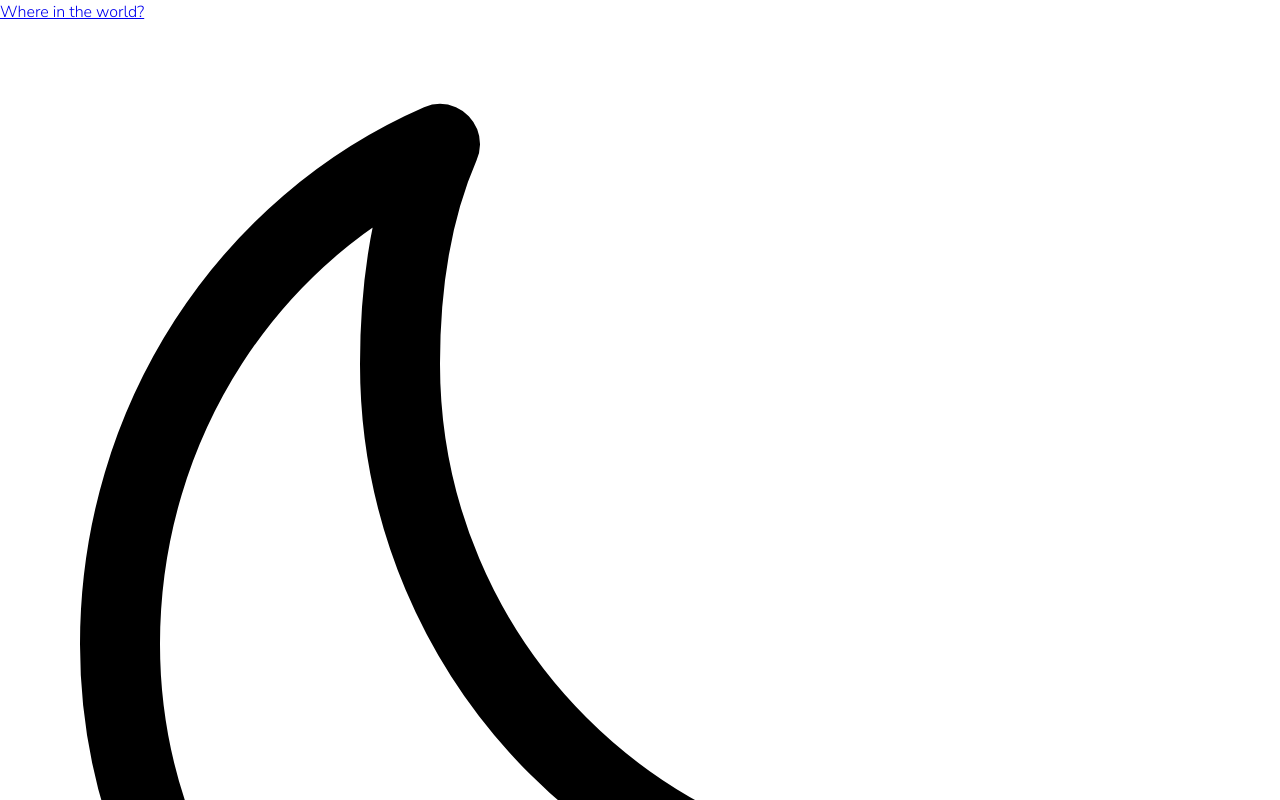
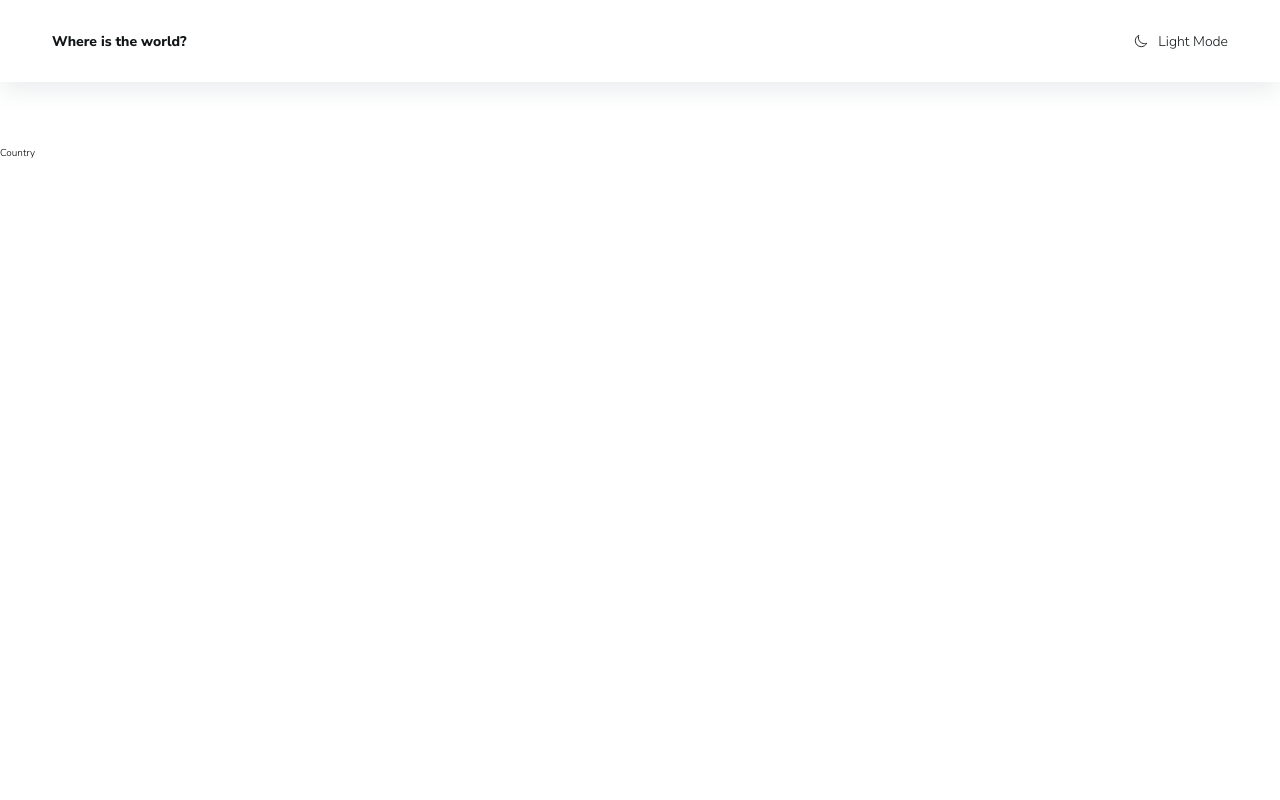
Before and after one commit to dudeek/countries, a Vue app: page / in a window 1280 px wide. Shown: the top 800 px of the page. Built offline with nearby package versions, Linux system fonts and the light colour scheme.

Commit message:
feat: 🎸 add header with theme mode

```diff
--- a/src/assets/icons/MoonIcon.vue
+++ b/src/assets/icons/MoonIcon.vue
@@ -5,7 +5,7 @@
     <title>Moon</title>
     <path
       d="M160 136c0-30.62 4.51-61.61 16-88C99.57 81.27 48 159.32 48 248c0 119.29 96.71 216 216 216 88.68 0 166.73-51.57 200-128-26.39 11.49-57.38 16-88 16-119.29 0-216-96.71-216-216z"
-      fill="none"
+      fill="currentColor"
       stroke="currentColor"
       stroke-linecap="round"
       stroke-linejoin="round"
--- a/src/assets/scss/_reset.scss
+++ b/src/assets/scss/_reset.scss
@@ -5,6 +5,10 @@
 *::before,
 *::after {
   box-sizing: border-box;
+}
+
+html {
+  font-size: 10px;
 }
 
 /* Remove default margin */
@@ -38,6 +42,7 @@
   text-rendering: optimizeSpeed;
   font-family: 'Nunito Sans', sans-serif;
   line-height: 1.5;
+  background-color: var(--background-light-gray);
 }
 
 /* A elements that don't have a class get default styles */
@@ -60,6 +65,19 @@
   font: inherit;
 }
 
+/* Remove default button styles */
+button,
+input[type="submit"],
+input[type="reset"] {
+  background: none;
+  color: inherit;
+  border: none;
+  padding: 0;
+  font: inherit;
+  cursor: pointer;
+  outline: inherit;
+}
+
 /* Remove all animations, transitions and smooth scroll for people that prefer not to see them */
 @media (prefers-reduced-motion: reduce) {
   html:focus-within {
--- a/src/assets/scss/_variables.scss
+++ b/src/assets/scss/_variables.scss
@@ -1,8 +1,22 @@
-$background-dark-blue: hsl(207, 26%, 17%);
-$background-light-gray: hsl(0, 0%, 98%);
+:root {
+  --fw-light: 300;
+  --fw-normal: 600;
+  --fw-bold: 800;
+}
 
-$text-black: hsl(200, 15%, 8%);
-$text-gray: hsl(0, 0%, 52%);
+:root.dark-theme {
+  --background-color: hsl(207, 26%, 17%);
+  --text-color: hsl(0, 0%, 100%);
+  --icon-fill: hsl(0, 0%, 100%);
+  --header-color: hsl(209, 23%, 22%);
+  --shadow: hsla(0, 0%, 96%, .2) 0 0 8px;
+}
 
-$dark-blue: hsl(209, 23%, 22%);
-$white: hsl(0, 0%, 100%);
+:root:not(.dark-theme) {
+  --background-color: hsl(0, 0%, 98%);
+  --text-color: hsl(200, 15%, 8%);
+  --icon-fill: transparent;
+  --header-color: hsl(0, 0%, 100%);
+  --shadow: hsla(210, 8%, 62%, 20%) 0px 8px 24px;
+  --gray: hsl(0, 0%, 52%);
+}
--- a/src/components/CountriesList.vue
+++ /dev/null
@@ -1,13 +0,0 @@
-<script lang="ts" setup>
-import Country from "@/components/Country.vue";
-</script>
-
-<template>
-  <div>
-    <div>
-      <Country />
-    </div>
-  </div>
-</template>
-
-<style scoped></style>
--- a/src/components/Country.vue
+++ /dev/null
@@ -1,13 +0,0 @@
-<script setup lang="ts">
-
-</script>
-
-<template>
-  <div>
-    Country
-  </div>
-</template>
-
-<style scoped>
-
-</style>
--- /dev/null
+++ b/src/components/CountryBoard.vue
@@ -0,0 +1,7 @@
+<script lang="ts" setup></script>
+
+<template>
+  <div>Country</div>
+</template>
+
+<style scoped></style>
--- /dev/null
+++ b/src/components/CountryList.vue
@@ -0,0 +1,16 @@
+<script lang="ts" setup>
+import CountryBoard from "@/components/CountryBoard.vue";
+</script>
+
+<template>
+  <div class="v-countries-list">
+    <CountryBoard />
+  </div>
+</template>
+
+<style lang="scss" scoped>
+.v-countries-list {
+  height: calc(100% - 8.2rem);
+  padding: 6.4rem 0;
+}
+</style>
--- a/src/components/TheHeader.vue
+++ b/src/components/TheHeader.vue
@@ -1,21 +1,81 @@
-<script lang="ts" setup></script>
+<script lang="ts" setup>
+import MoonIcon from "@/assets/icons/MoonIcon.vue";
+import { ECountriesMode } from "@/types/countries";
+import type { Ref } from "vue";
+import { computed, ref } from "vue";
+
+const themeMode: Ref<ECountriesMode> = ref(ECountriesMode.LIGHT_MODE);
+const themeModeTile = computed(() =>
+  themeMode.value === ECountriesMode.LIGHT_MODE ? "Light Mode" : "Dark Mode"
+);
+
+const changeTheme = () => {
+  themeMode.value === ECountriesMode.LIGHT_MODE
+    ? (themeMode.value = ECountriesMode.DARK_MODE)
+    : (themeMode.value = ECountriesMode.LIGHT_MODE);
+
+  document.querySelector(":root")?.classList.toggle("dark-theme");
+};
+</script>
 
 <template>
-  <header>
-    <RouterLink to="/">Where in the world?</RouterLink>
-    <div>
-      <MoonIcon />
-      <span>Dark Mode</span>
+  <header class="c-header">
+    <div class="c-header__elements-wrapper">
+      <RouterLink class="c-header__title" to="/"
+        >Where is the world?
+      </RouterLink>
+      <button class="c-header__theme-container" @click="changeTheme()">
+        <MoonIcon class="c-header__moon-icon" />
+        <span class="c-header__theme-mode-title">{{ themeModeTile }}</span>
+      </button>
     </div>
   </header>
 </template>
 
-<script>
-import MoonIcon from "@/assets/icons/MoonIcon";
+<style lang="scss" scoped>
+.c-header {
+  height: 8.2rem;
+  background-color: var(--header-color);
+  box-shadow: var(--shadow);
+  display: flex;
+  align-items: center;
 
-export default {
-  components: { MoonIcon },
-};
-</script>
+  &__elements-wrapper {
+    margin: 0 auto;
+    padding: 0 3.2rem;
+    width: 124rem;
+    display: flex;
+    align-items: center;
+    justify-content: space-between;
+  }
 
-<style scoped></style>
+  &__title {
+    font-size: 1.4rem;
+    text-decoration: none;
+    color: var(--text-color);
+    font-weight: var(--fw-bold);
+  }
+
+  &__theme-container {
+    display: flex;
+    align-items: center;
+    gap: 1rem;
+  }
+
+  &__moon-icon {
+    height: 1.4rem;
+    width: 1.4rem;
+
+    :deep(path) {
+      stroke: var(--text-color);
+      fill: var(--icon-fill);
+    }
+  }
+
+  &__theme-mode-title {
+    width: max-content;
+    font-size: 1.4rem;
+    color: var(--text-color);
+  }
+}
+</style>
--- a/src/router/index.ts
+++ b/src/router/index.ts
@@ -1,21 +1,18 @@
 import { createRouter, createWebHistory } from "vue-router";
-import CountriesList from "../components/CountriesList.vue";
+import CountryList from "../components/CountryList.vue";
 
 const router = createRouter({
   history: createWebHistory(import.meta.env.BASE_URL),
   routes: [
     {
       path: "/",
-      name: "countriesList",
-      component: CountriesList,
+      name: "countryList",
+      component: CountryList,
     },
     {
       path: "/country/:name",
       name: "country",
-      // route level code-splitting
-      // this generates a separate chunk (About.[hash].js) for this route
-      // which is lazy-loaded when the route is visited.
-      component: () => import("../components/Country.vue"),
+      component: () => import("@/components/CountryBoard.vue"),
     },
   ],
 });
--- /dev/null
+++ b/src/types/countries.ts
@@ -0,0 +1,4 @@
+export enum ECountriesMode {
+  LIGHT_MODE = "LIGHT_MODE",
+  DARK_MODE = "DARK_MODE",
+}
```
